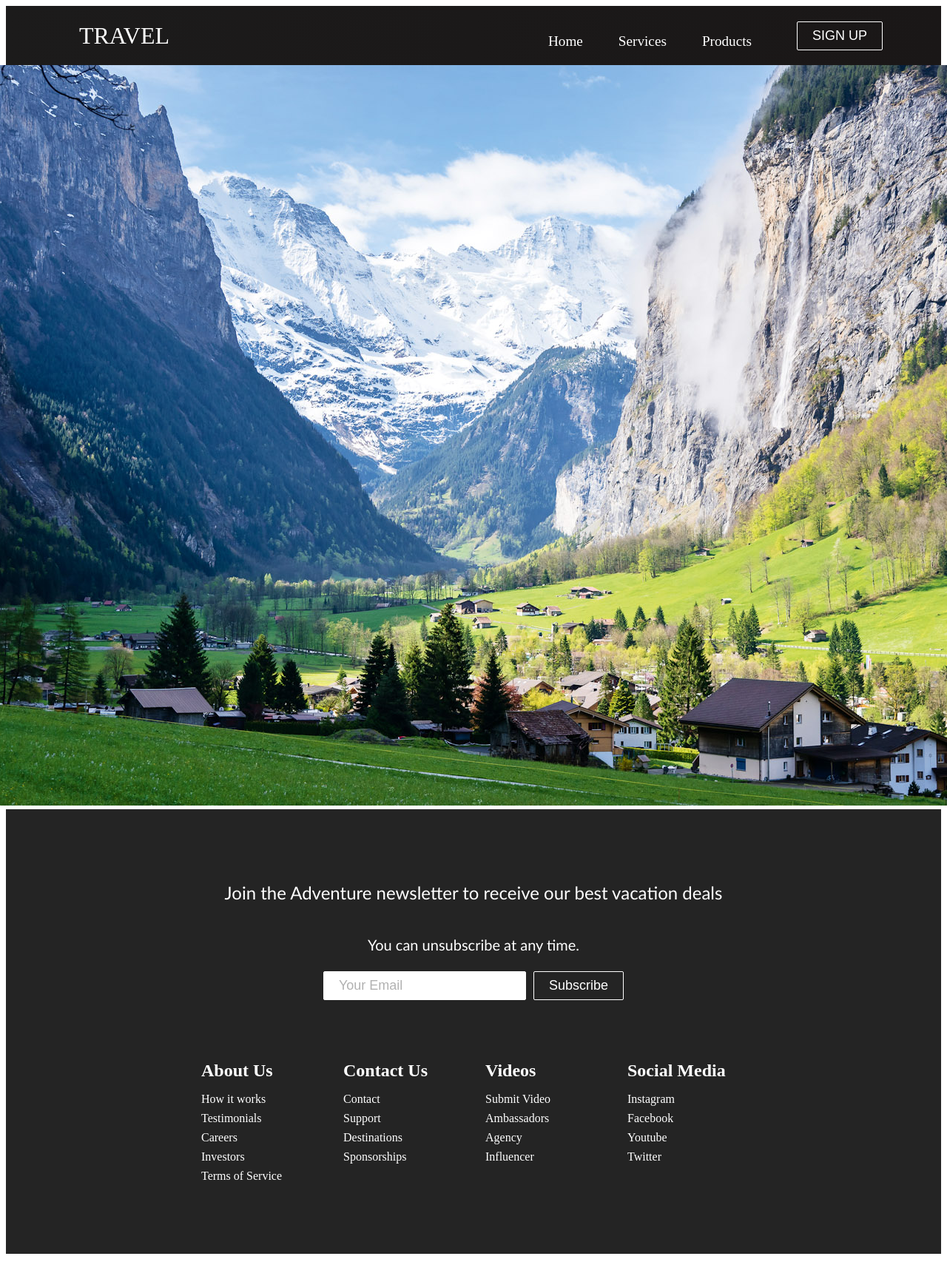
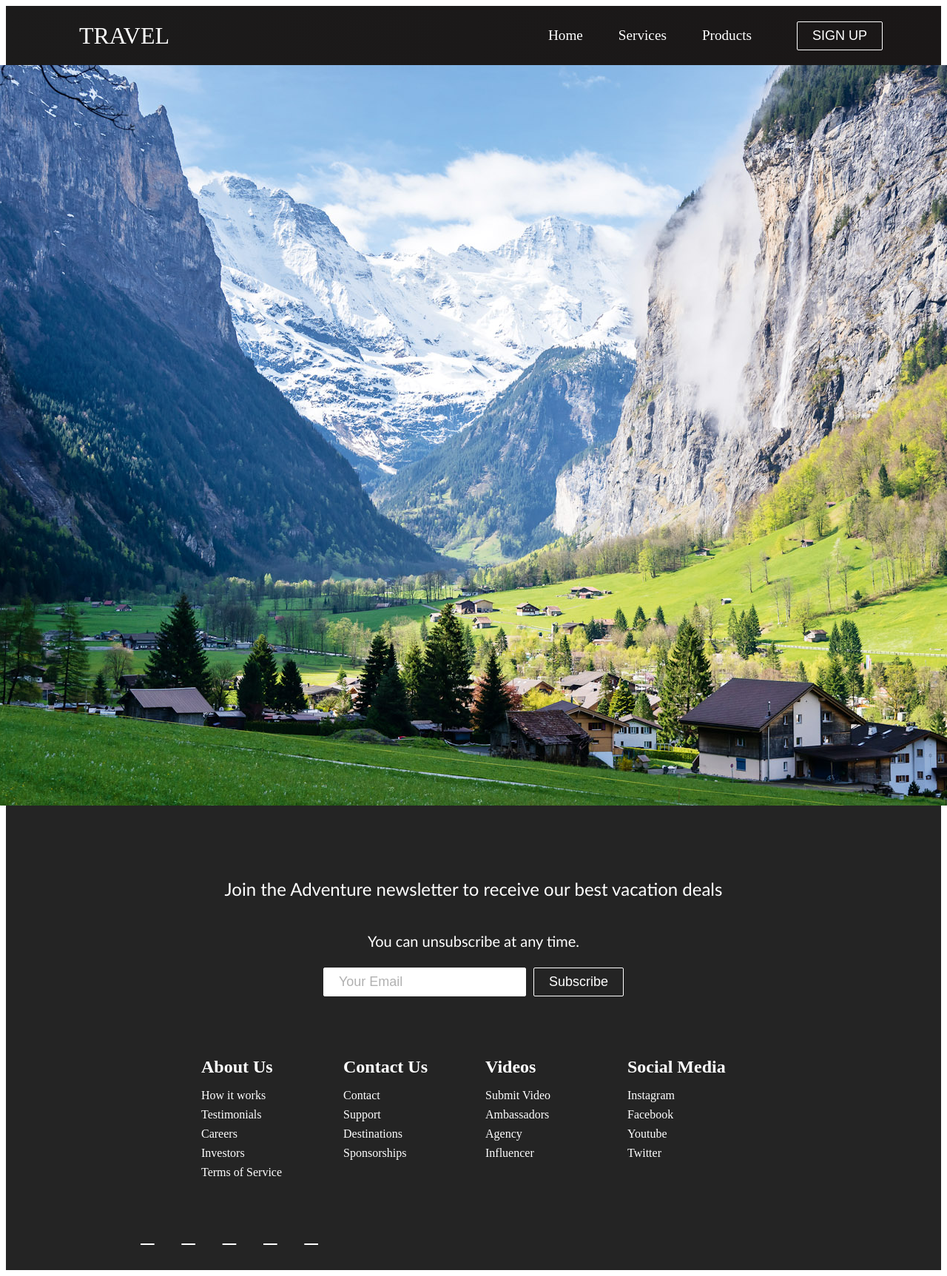
Before and after one commit to romeotarko/personal-project-react, a React (Create React App) app: page / in a window 1280 px wide. Shown: the top 1725 px of the page at 74% size. Before the commit the page ends 1703 px from the top, so only its background shows below. Built offline with nearby package versions, Linux system fonts and the light colour scheme.

Commit message:
Menu icon

```diff
--- a/package.json
+++ b/package.json
@@ -4,11 +4,13 @@
   "private": true,
   "dependencies": {
     "@craco/craco": "^6.1.1",
+    "@react-icons/all-files": "^4.1.0",
     "@testing-library/jest-dom": "^5.11.9",
     "@testing-library/react": "^11.2.5",
     "@testing-library/user-event": "^12.7.1",
     "react": "^17.0.1",
     "react-dom": "^17.0.1",
+    "react-icons": "^4.2.0",
     "react-router-dom": "^5.2.0",
     "react-scripts": "4.0.2",
     "web-vitals": "^1.1.0"
--- a/src/components/Body.css
+++ b/src/components/Body.css
@@ -3,7 +3,7 @@
     padding-left: 5px;
     padding-right: 5px;
     margin: auto;
-    margin-bottom: 5px;
+    margin-bottom: 0px;
     justify-content: center;
 
 }
--- a/src/components/Navbar.css
+++ b/src/components/Navbar.css
@@ -57,7 +57,7 @@
   display: flex;
   align-items: center;
   text-decoration: none;
-  padding: 0.5rem 1rem;
+  padding: 0rem 1rem;
   height: 100%;
 }
 
--- a/src/components/Navbar.js
+++ b/src/components/Navbar.js
@@ -1,8 +1,8 @@
 import React, { useState, useEffect } from 'react';
 import { Button } from './Button';
 import { Link } from 'react-router-dom';
+
 import './Navbar.css';
-
 function Navbar() {
   const [click, setClick] = useState(false);
   const [button, setButton] = useState(true);
@@ -24,16 +24,20 @@
 
   window.addEventListener('resize', showButton);
 
+
   return (
     <>
+    <link rel="stylesheet" href="https://cdnjs.cloudflare.com/ajax/libs/font-awesome/4.7.0/css/font-awesome.min.css"></link>
       <nav className='navbar'>
+
         <div className='navbar-container'>
           <Link to='/' className='navbar-logo' onClick={closeMobileMenu}>
             TRAVEL
             <i class='fab fa-typo3' />
           </Link>
           <div className='menu-icon' onClick={handleClick}>
-            |||<i className={click ? 'fas fa-times' : 'fas fa-bars'} />
+            <i className={click ? 'fa fa-times' : 'fa fa-bars'} />
+
           </div>
           <ul className={click ? 'nav-menu active' : 'nav-menu'}>
             <li className='nav-item'>
```
Also changed, not shown: 1 other file (tests, documents, lock files or other folders).
